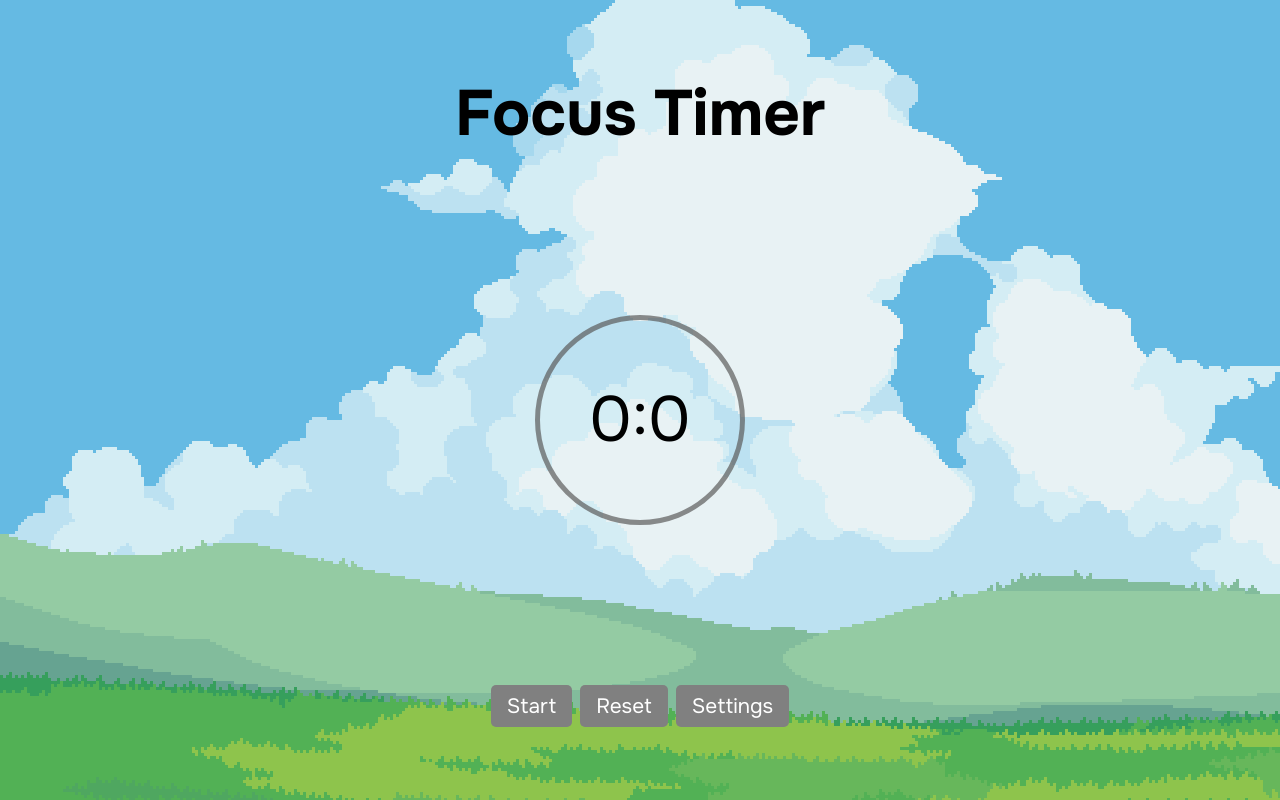
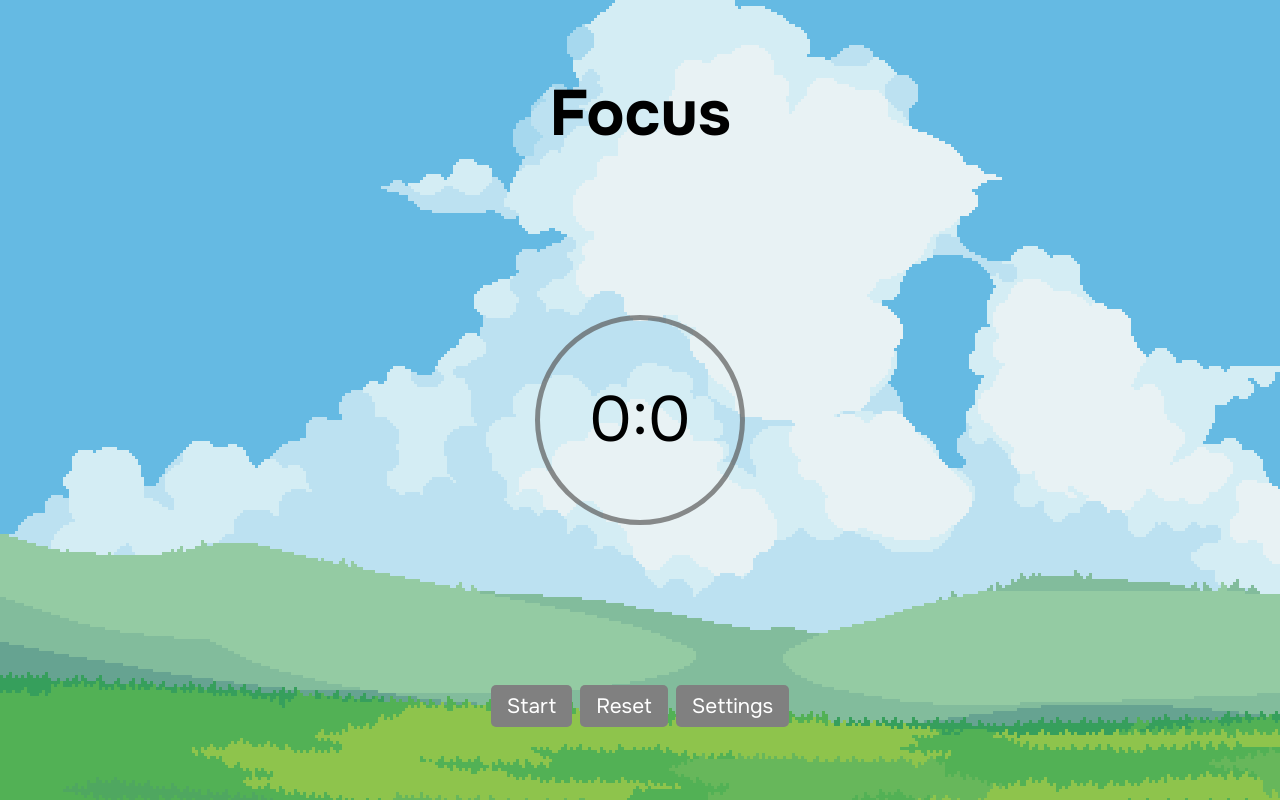
Before and after one commit to 1304-PK/GrindCore, a React (Vite) app: page / in a window 1280 px wide. Built offline with nearby package versions, Linux system fonts and the light colour scheme.

Commit message:
add focus and break timer

```diff
--- a/src/Components/FocusTimer.jsx
+++ b/src/Components/FocusTimer.jsx
@@ -8,8 +8,7 @@ const FocusTimer = () => {
     const [run, toggleRun] = useState(false)
     const [breakTime, setBreakTime] = useState(1)
     const [focusTime, setFocusTime] = useState(1)
-    const [breakTimeValue, setBreakTimeValue] = useState(1)
-    const [focusTimeValue, setFocusTimeValue] = useState(1)
+    const [mode, setMode] = useState('Focus')
 
     const updateTimer = () => {
         if (button === "Start") {
@@ -46,16 +45,31 @@ const FocusTimer = () => {
 
     // Handle completion of Timer
     useEffect(() => {
-        if (minute === Number(focusTimeValue)){
-            alert('Timer Completed')
-            toggleRun(false)
+        if (mode === 'Focus') {
+            if (minute === Number(focusTime)) {
+                setSecond(0)
+                setMinute(0)
+                setMode('Break')
+            }
         }
+        else {
+            if (minute === Number(breakTime)) {
+                setSecond(0)
+                setMinute(0)
+                toggleRun(false)
+                setMode('Focus')
+                toggleButton("Start")
+            }
+        }
+
     }, [minute])
+
+    // Change Modes on completion of Timer
 
     return (
         <>
             <div id="main-container">
-                <h1 id='heading'>Focus Timer</h1>
+                <h1 id='heading'>{mode}</h1>
                 <div id='timer'>
                     {minute}:{second}
                 </div>
@@ -71,16 +85,16 @@ const FocusTimer = () => {
                 <form>
                     <div>
                         <label htmlFor="focus-timer-input">Focus Timer</label>
-                        <input type="number" id="focus-timer-input" value={focusTimeValue} onChange={(e) => {setFocusTimeValue(e.target.value)}} required/>
+                        <input type="number" id="focus-timer-input" value={focusTime} onChange={(e) => { setFocusTime(e.target.value) }} required />
                     </div>
                     <div>
                         <label htmlFor="break-time">Break</label>
-                        <input type="number" id="break-timer"  value={breakTimeValue} onChange={(e) => {setBreakTimeValue(e.target.value)}} required/>
+                        <input type="number" id="break-timer" value={breakTime} onChange={(e) => { setBreakTime(e.target.value) }} required />
                     </div>
 
                     <div id='form-buttons'>
-                        <button id="cancel-form" onClick={(e) => {e.preventDefault();document.getElementById('timer-settings-dialog').close()}}>Cancel</button>
-                        <button id="submit-form" onClick={(e) => {e.preventDefault();document.getElementById('timer-settings-dialog').close()}}>Submit</button>
+                        <button id="cancel-form" onClick={(e) => { e.preventDefault(); document.getElementById('timer-settings-dialog').close() }}>Cancel</button>
+                        <button id="submit-form" onClick={(e) => { e.preventDefault(); document.getElementById('timer-settings-dialog').close() }}>Submit</button>
                     </div>
                 </form>
             </dialog>
```
